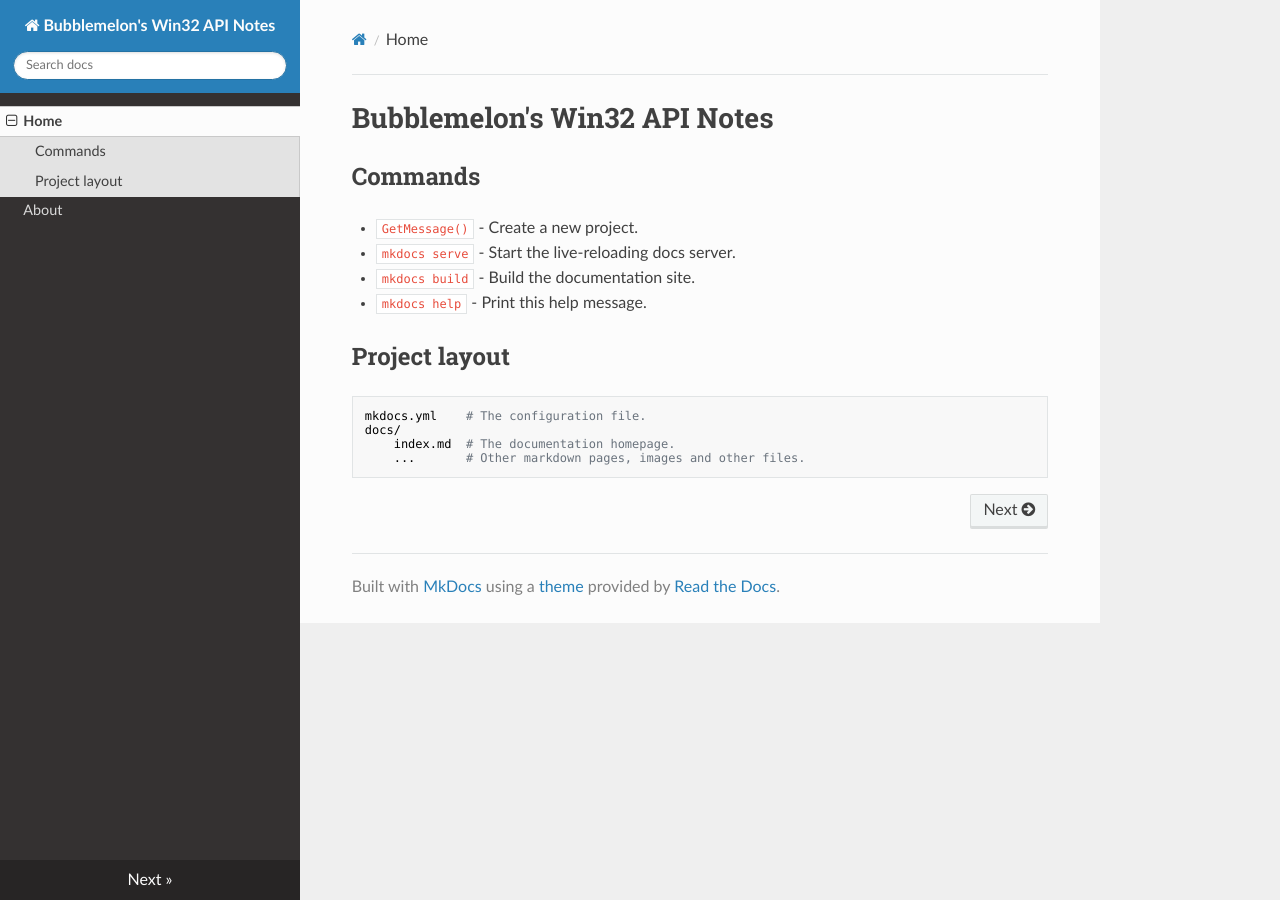
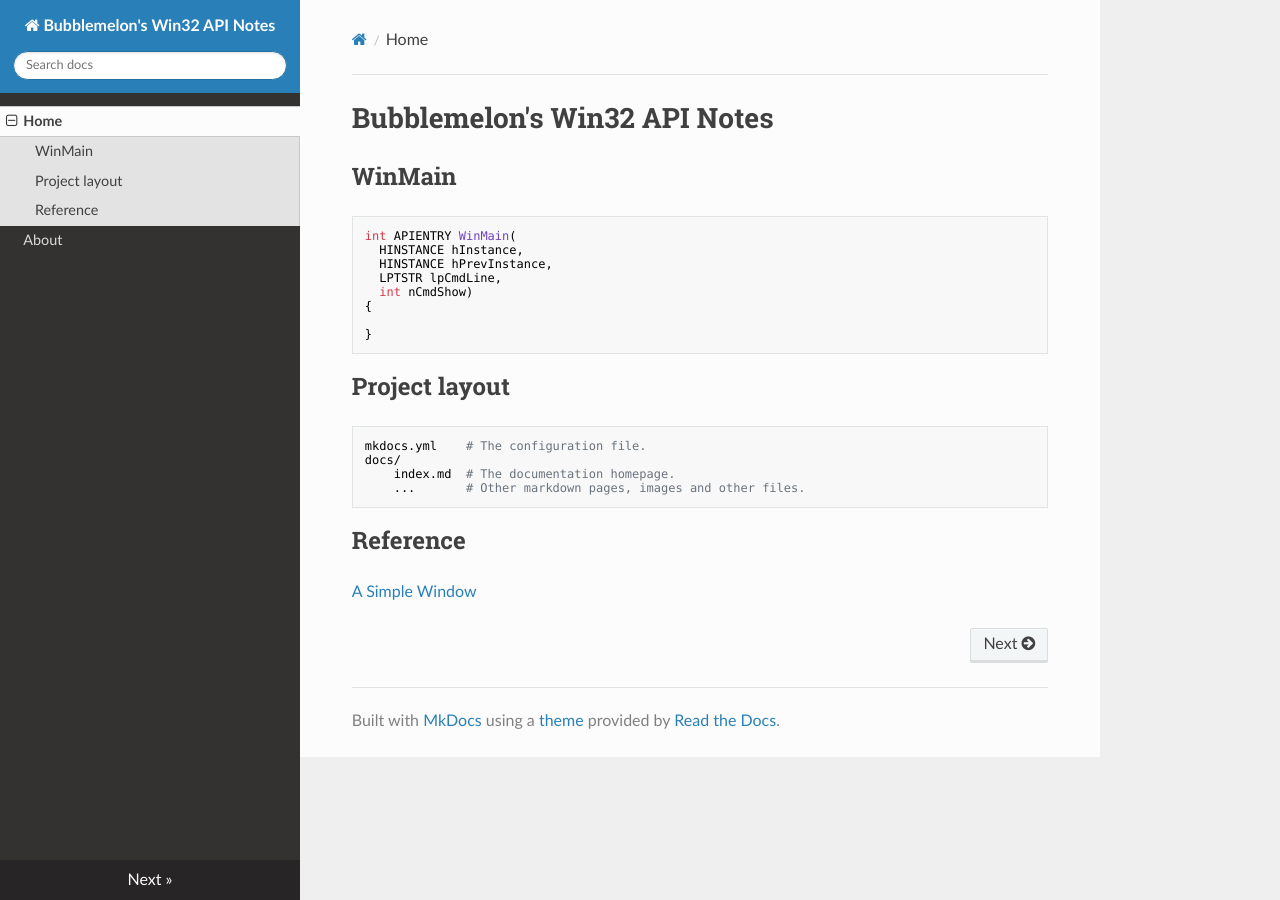
Before and after one commit to Bubblemelon/Win32-Games, an MkDocs documentation site: the page built from docs/index.md, in a window 1280 px wide. Built offline with MkDocs 1.6.1, drawn with Linux system fonts in a browser that asks for light colours; nearby versions of some CDN libraries; a script that is not in the unit is left out.

Commit message:
WinMain func

````diff
--- a/docs/index.md
+++ b/docs/index.md
@@ -1,11 +1,17 @@
 # Bubblemelon's Win32 API Notes
 
-## Commands
+## WinMain
 
-* `GetMessage()` - Create a new project.
-* `mkdocs serve` - Start the live-reloading docs server.
-* `mkdocs build` - Build the documentation site.
-* `mkdocs help` - Print this help message.
+```c++
+int APIENTRY WinMain(
+  HINSTANCE hInstance,
+  HINSTANCE hPrevInstance,
+  LPTSTR lpCmdLine,
+  int nCmdShow)
+{
+
+}
+```
 
 ## Project layout
 
@@ -13,3 +19,7 @@
     docs/
         index.md  # The documentation homepage.
         ...       # Other markdown pages, images and other files.
+
+
+## Reference
+[A Simple Window](http://www.winprog.org/tutorial/simple_window.html)
````
